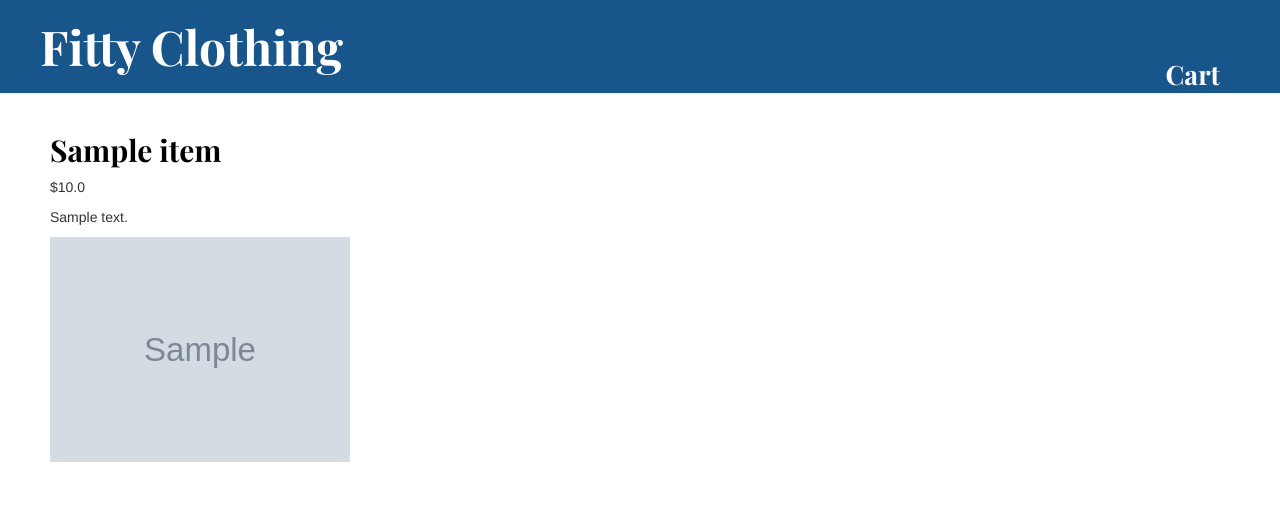
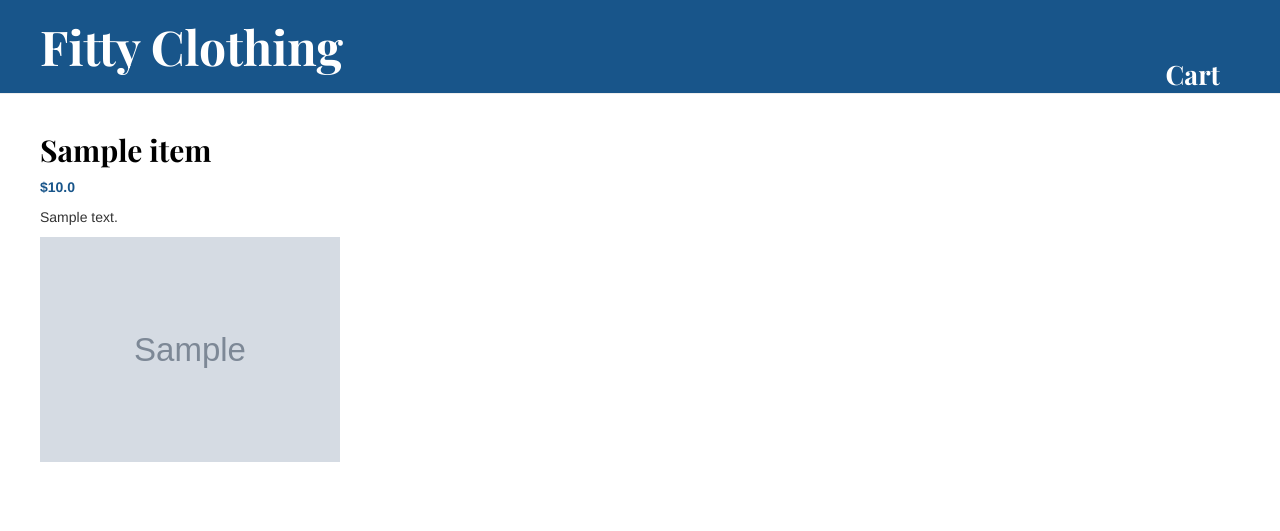
Before and after one commit to timothybhan/fittyclothing, a Django app: page / in a window 1280 px wide. Shown: the top 531 px of the page. Run offline with Django 3.2, Linux system fonts and the light colour scheme; tables that the repository leaves empty hold one stand-in row (values such as "Sample post"); grey boxes marked "Sample" are stand-in pictures; some libraries are stand-ins or nearby versions.

Commit message:
Changed some formatting

```diff
--- a/shop/static/css/shop.css
+++ b/shop/static/css/shop.css
@@ -18,37 +18,27 @@
 }
 
 .content {
-    margin-left: 30px;
+    margin-left: 20px;
+}
+
+.content {
+    margin-left: 20px;
 }
 
 h1, h2, h3, h4 {
     font-family: 'Playfair Display';
 }
 
-.date {
-    color: #828282;
-}
-
-.save {
-    float: right;
-}
-
-.item-form textarea, .item-form input {
-    width: 100%;
-}
-
-.top-menu, .top-menu:hover, .top-menu:visited {
-    color: #ffffff;
-    float: right;
-    font-size: 26pt;
-    margin-right: 20px;
-}
-
-.item {
+.card {
     margin-bottom: 70px;
     margin-left: 20px;
 }
 
-.item h2 a, .item h2 a:visited {
+.card h2 a, .card h2 a:visited {
     color: #000000;
 }
+
+.price {
+    color: #18558A;
+    font-weight: bold;
+}
--- a/shop/templates/shop/base.html
+++ b/shop/templates/shop/base.html
@@ -26,7 +26,7 @@
 
         <div class="content container">
             <div class="row">
-                <div class="col-md-8">
+                <div class="col-md-6">
                 {% block content %}
                 {% endblock %}
                 </div>
--- a/shop/templates/shop/item_detail.html
+++ b/shop/templates/shop/item_detail.html
@@ -4,7 +4,7 @@
     <div class="item">
         <h2>{{ item.title }}</h2>
         <p>{{ item.description|linebreaksbr }}</p>
-        <p>${{ item.price }}</p>
+        <p class="price">${{ item.price }}</p>
         <a href="{% url 'add_to_cart' pk=item.pk %}" class="button">Add to cart</a>
         <br>
         <img src="{{ item.image.url }}">
--- a/shop/templates/shop/item_list.html
+++ b/shop/templates/shop/item_list.html
@@ -3,10 +3,10 @@
 {% block content %}
     <div class="row">
     {% for item in items %}
-        <div class="col-sm-1"></div>
-            <div class="item">
+        <div class="column">
+            <div class="card">
                 <h2><a href="{% url 'item_detail' pk=item.pk %}">{{ item.title }}</a></h2>
-                <p>${{ item.price }}</p>
+                <p class="price">${{ item.price }}</p>
                 <p>{{ item.description|linebreaksbr }}</p>
                 <a href="{% url 'item_detail' pk=item.pk %}">
                 <img src="{{ item.image.url }}" width="300">
```
